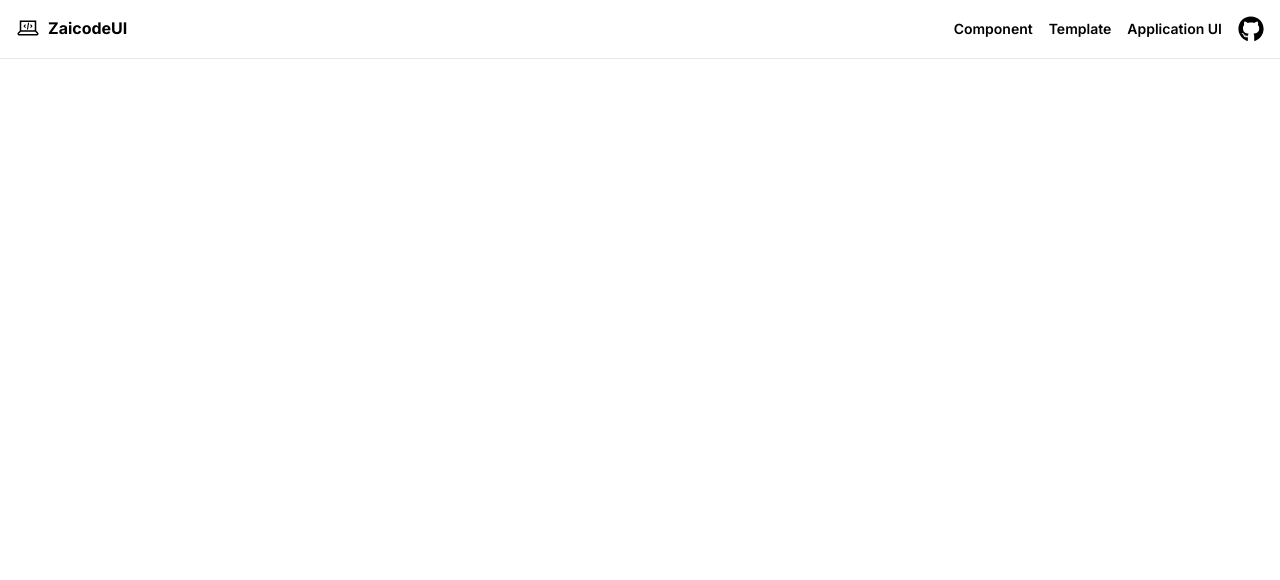
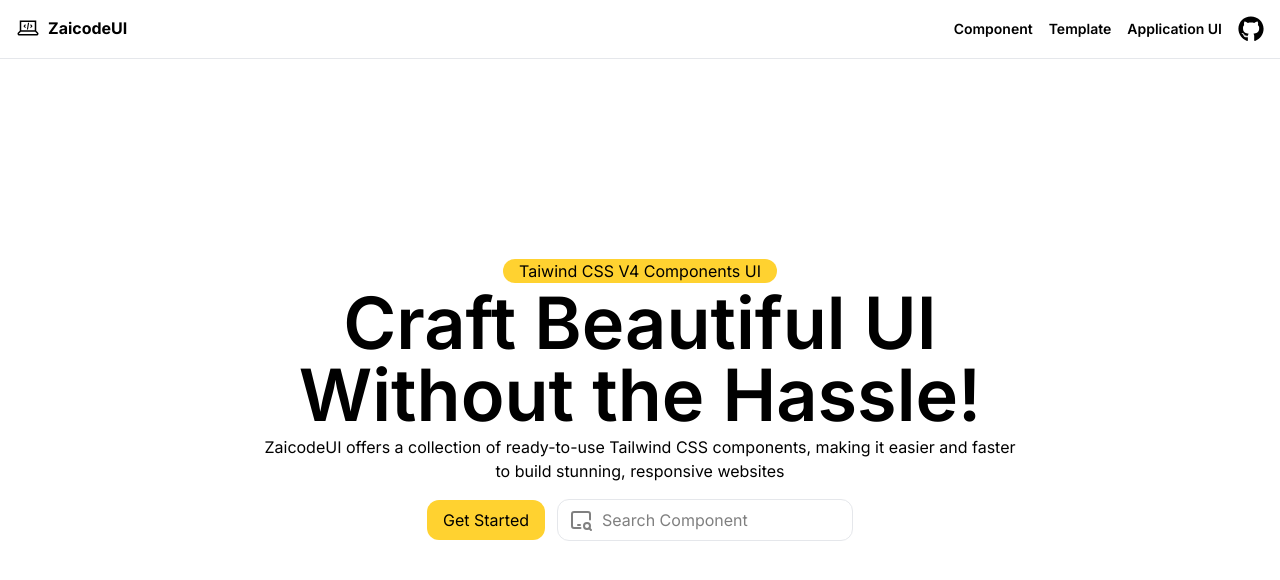
Before and after one commit to Jarramdhan28/zaicodeui, a React (Vite) app: page / in a window 1280 px wide. Shown: the top 580 px of the page. Built offline with nearby package versions, Linux system fonts and the light colour scheme.

Commit message:
feat Hero Section

```diff
--- a/index.html
+++ b/index.html
@@ -2,7 +2,7 @@
 <html lang="en">
   <head>
     <meta charset="UTF-8" />
-    <link rel="icon" type="image/svg+xml" href="/vite.svg" />
+    <link rel="icon" type="image/svg+xml" href="/icon.svg" />
     <meta name="viewport" content="width=device-width, initial-scale=1.0" />
     <title>ZaicodeUI</title>
   </head>
--- /dev/null
+++ b/src/components/Hero.tsx
@@ -0,0 +1,53 @@
+import { TbDeviceIpadHorizontalSearch } from "react-icons/tb";
+import { Link } from "react-router-dom";
+
+const Hero = () => {
+  return (
+    <>
+      <div className="mx-auto max-w-screen-xl">
+        <div className="flex justify-center items-center h-screen">
+          <div className="max-w-3xl">
+            <div className="flex justify-center mb-1">
+              <p className="bg-amber-300 rounded-2xl px-4 text-center">Taiwind CSS V4 Components UI</p>
+            </div>
+            <div className="mb-4">
+              <h2 className="text-5xl lg:text-7xl text-center font-semibold mb-1">
+                Craft Beautiful UI Without the Hassle!
+              </h2>
+              <p className="text-center">
+                ZaicodeUI offers a collection of ready-to-use Tailwind CSS components, making it easier and faster to build stunning, responsive websites
+              </p>
+            </div>
+            <div className="flex justify-center gap-3 items-center">
+              <Link
+                to={''}
+                className="bg-amber-300 px-4 py-2 rounded-xl hover:bg-amber-400"
+              >
+                Get Started
+              </Link>
+              <div>
+                <form action="">
+                  <div className="relative">
+                    <div className="absolute inset-y-0 left-0 flex items-center pl-3 pointer-events-none">
+                      <TbDeviceIpadHorizontalSearch
+                        size={24}
+                        color="gray"
+                      />
+                    </div>
+                    <input
+                      type="text"
+                      placeholder="Search Component"
+                      className="border border-gray-200 pl-11 px-4 py-2 rounded-xl focus:outline-none"
+                    />
+                  </div>
+                </form>
+              </div>
+            </div>
+          </div>
+        </div>
+      </div>
+    </>
+  )
+}
+
+export default Hero;
--- a/src/components/Navbar.tsx
+++ b/src/components/Navbar.tsx
@@ -10,7 +10,7 @@
 
 
   return (
-    <header className="border-b border-gray-200">
+    <header className="border-b border-gray-200 fixed top-0 w-full z-50 bg-white">
       <nav className="mx-auto max-w-screen-xl py-4 flex justify-between px-4">
         <div className="flex gap-x-2">
           <LiaLaptopCodeSolid size={24}/>
@@ -18,7 +18,7 @@
         </div>
 
 
-        <div className="hidden md:flex gap-x-4 items-center justify-center">
+        <div className="hidden lg:flex gap-x-4 items-center justify-center">
           <Link to={""} className="font-semibold text-sm hover:text-gray-700">Component</Link>
           <Link to={""} className="font-semibold text-sm hover:text-gray-700">Template</Link>
           <Link to={""} className="font-semibold text-sm hover:text-gray-700">Application UI</Link>
@@ -34,15 +34,14 @@
       </nav>
 
       { isMobileOpen && (
-          <div className="md:hidden top-12 flex flex-col space-y-4 mt-2 mb-4 text-start px-4">
+          <div className="lg:hidden top-12 flex flex-col space-y-4 mt-2 mb-4 text-start px-4">
               <Link to={""} className="font-semibold text-sm hover:text-gray-700">Component</Link>
               <Link to={""} className="font-semibold text-sm hover:text-gray-700">Template</Link>
               <Link to={""} className="font-semibold text-sm hover:text-gray-700">Application UI</Link>
           </div>
       )}
     </header>
-
-   );
+   )
 }
 
-export default Navbar;
+export default Navbar
--- a/src/pages/Home.tsx
+++ b/src/pages/Home.tsx
@@ -1,3 +1,4 @@
+import Hero from "../components/Hero";
 import Navbar from "../components/Navbar";
 
 const Home = () => {
@@ -6,6 +7,7 @@
       <title>ZaicodeUI - Home</title>
 
       <Navbar/>
+      <Hero/>
     </>
   );
 }
```
Also changed, not shown: public/icon.svg (added).
